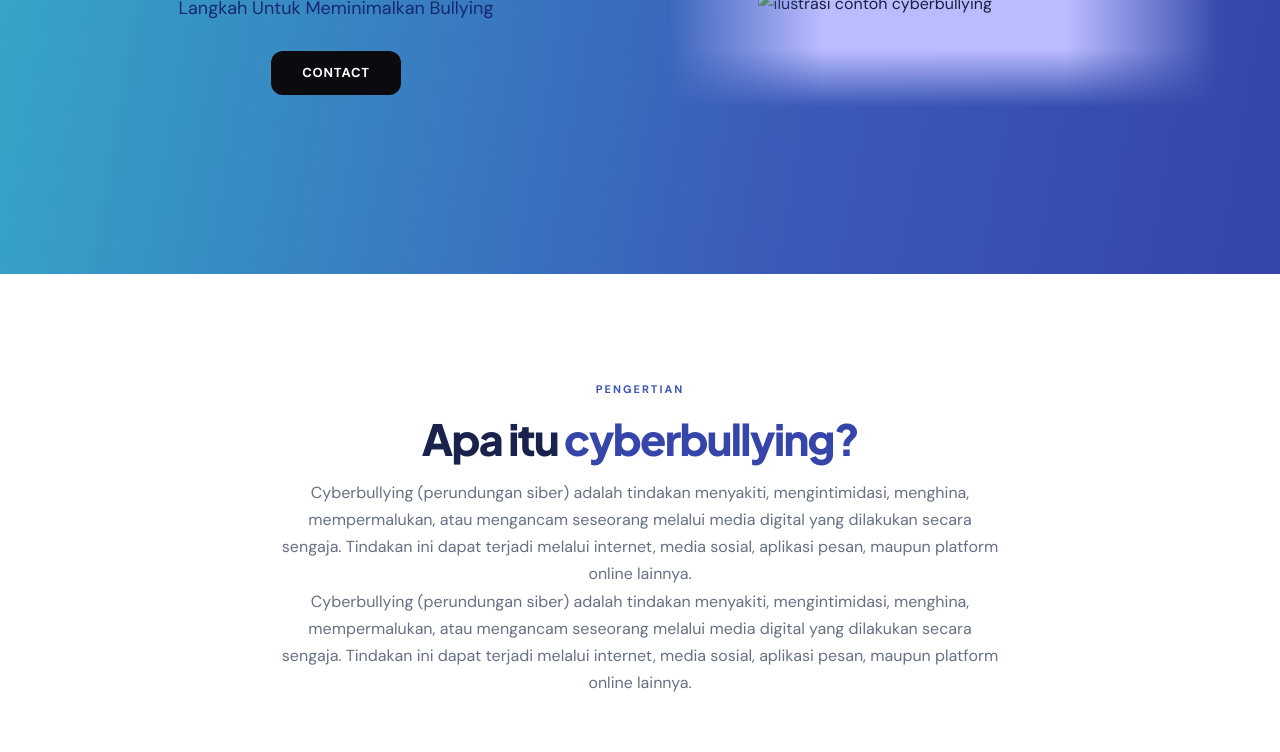
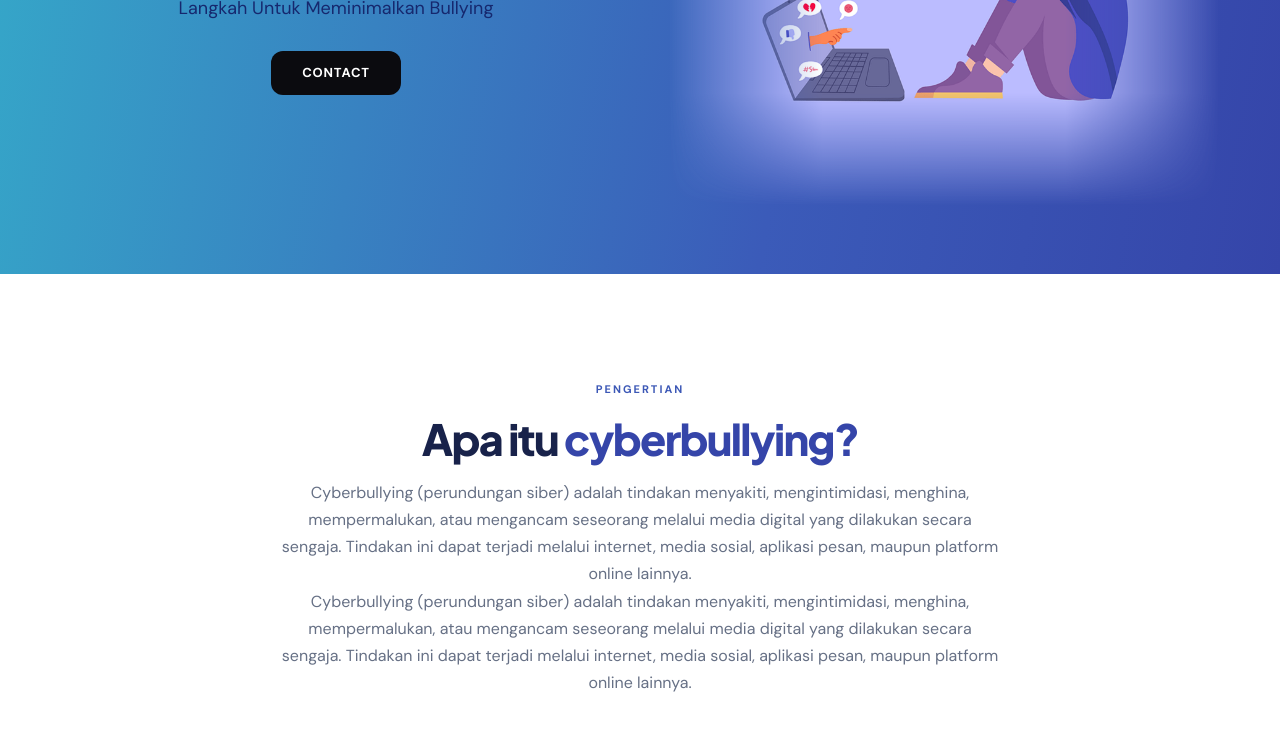
Before and after one commit to muhammadalfiansyah07/Safecyber, a plain HTML site: page index.html in a window 1280 px wide. Shown: the part 348-1100 px from the top of the page. Drawn offline with Linux system fonts and the light colour scheme.

Commit message:
perbaiki hero

```diff
--- a/index.html
+++ b/index.html
@@ -39,7 +39,7 @@
             <a class="btn btn-dark" href="contact.html">Contact</a>
           </div>
           <div class="hero-art">
-            <img src="hero.png" alt="ilustrasi contoh cyberbullying">
+            <img src="asset/hero.png" alt="ilustrasi contoh cyberbullying">
           </div>
         </div>
       </section>
```
